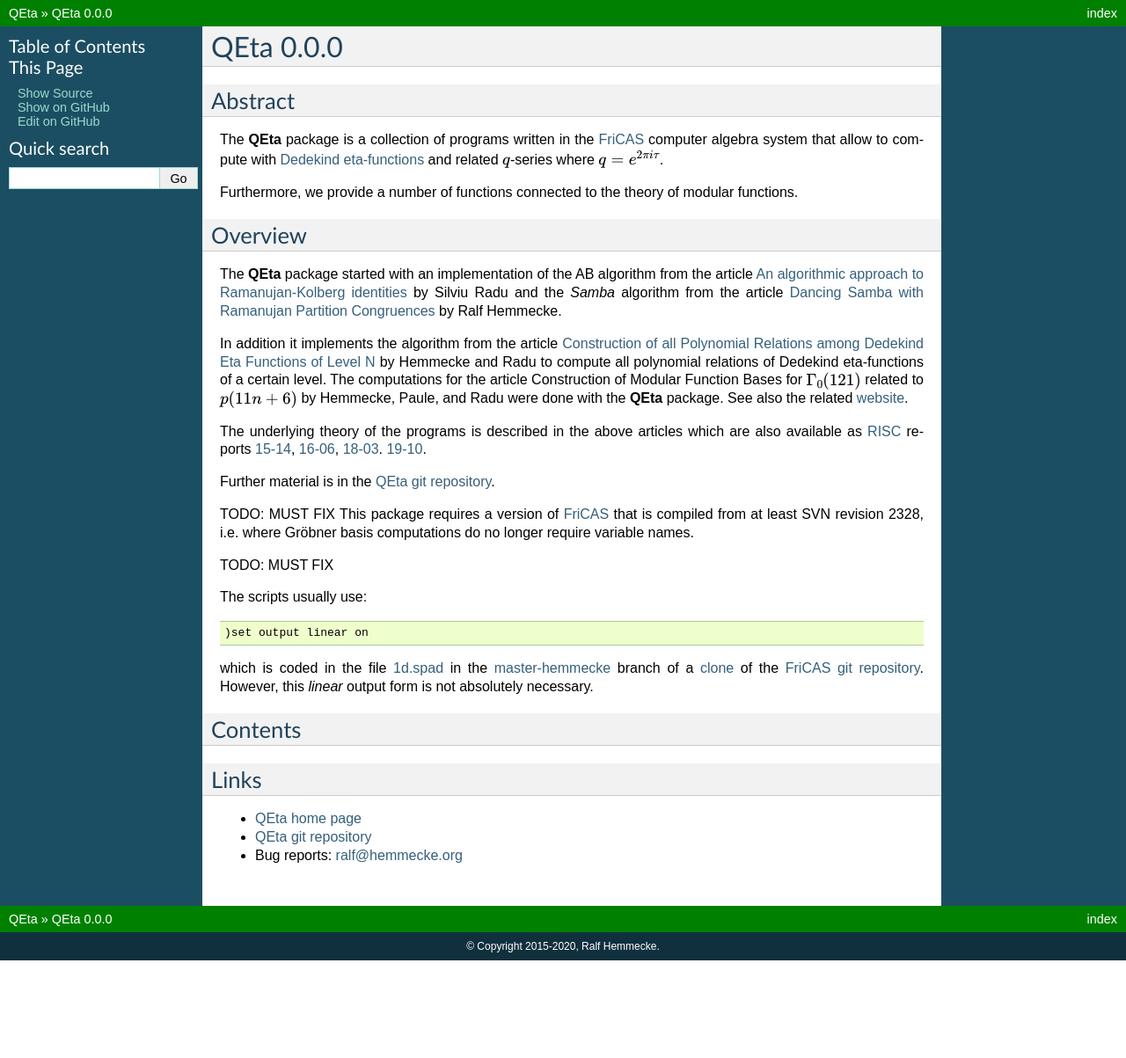
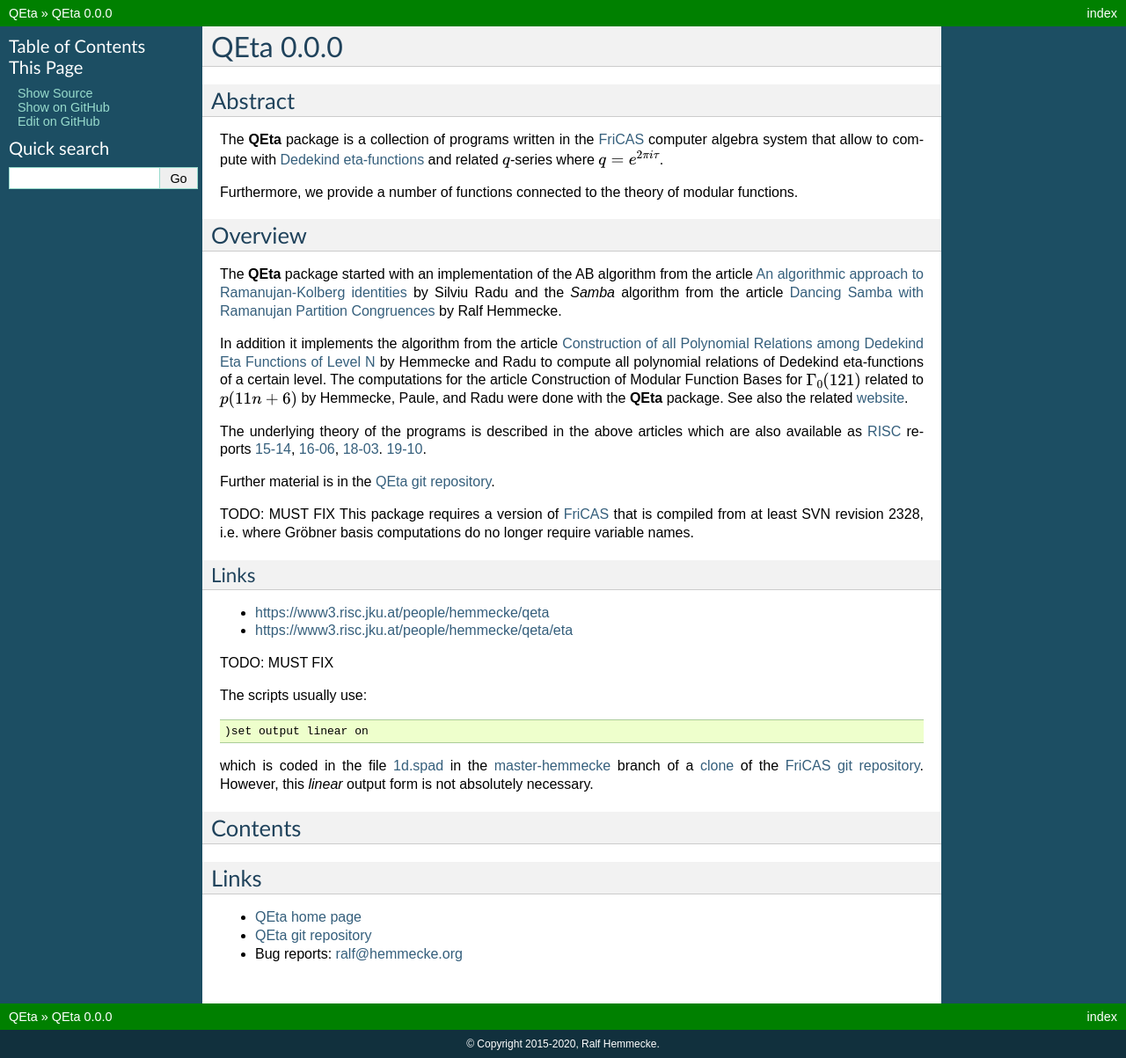
Before and after one commit to hemmecke/qeta, a Sphinx documentation site: the page built from sphinx/source/index.rst, in a window 1280 px wide. Shown: the whole page at 88% size. Built offline with Sphinx 7.4.7, drawn with Linux system fonts in a browser that asks for light colours; pages that are not in the unit, such as notebooks, are missing from menus; before the commit the page ends 1092 px from its top, so only the background shows below that.

Commit message:
remind me of links

```diff
--- a/sphinx/source/index.rst
+++ b/sphinx/source/index.rst
@@ -51,6 +51,12 @@
 least SVN revision 2328, i.e. where Gröbner basis computations do no
 longer require variable names.
 
+Links
+^^^^^
+
+* https://www3.risc.jku.at/people/hemmecke/qeta
+* https://www3.risc.jku.at/people/hemmecke/qeta/eta
+
 TODO: MUST FIX
 
 The scripts usually use::
```
